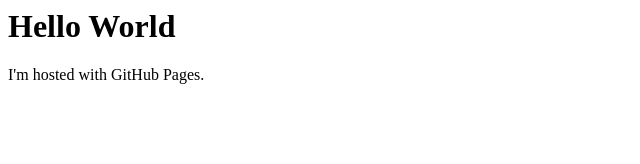
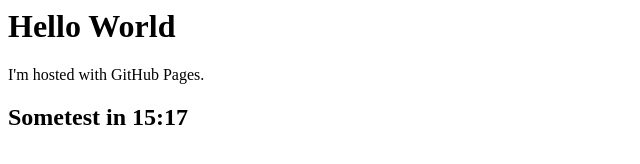
Before and after one commit to LeeHoming/leehoming.github.io, a plain HTML site: page index.html in a window 1280 px wide. Shown: the whole page, without its empty margins (0-640 px from the left). Drawn offline with Linux system fonts and the light colour scheme.

Commit message:
6-7 15:18

```diff
--- a/index.html
+++ b/index.html
@@ -2,5 +2,6 @@
 <body>
 <h1>Hello World</h1>
 <p>I'm hosted with GitHub Pages.</p>
+<h2>Sometest in 15:17</h2>
 </body>
 </html>
```
